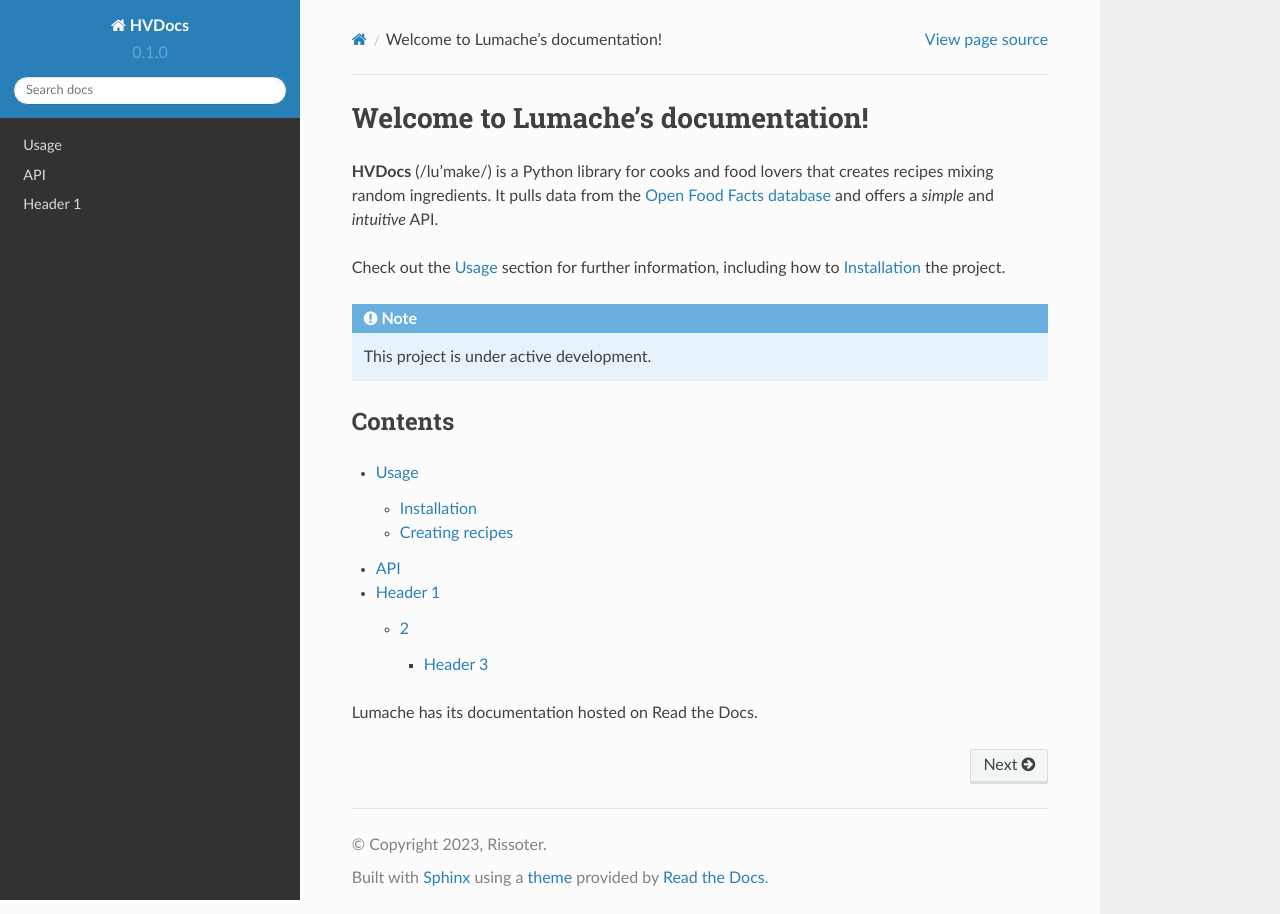
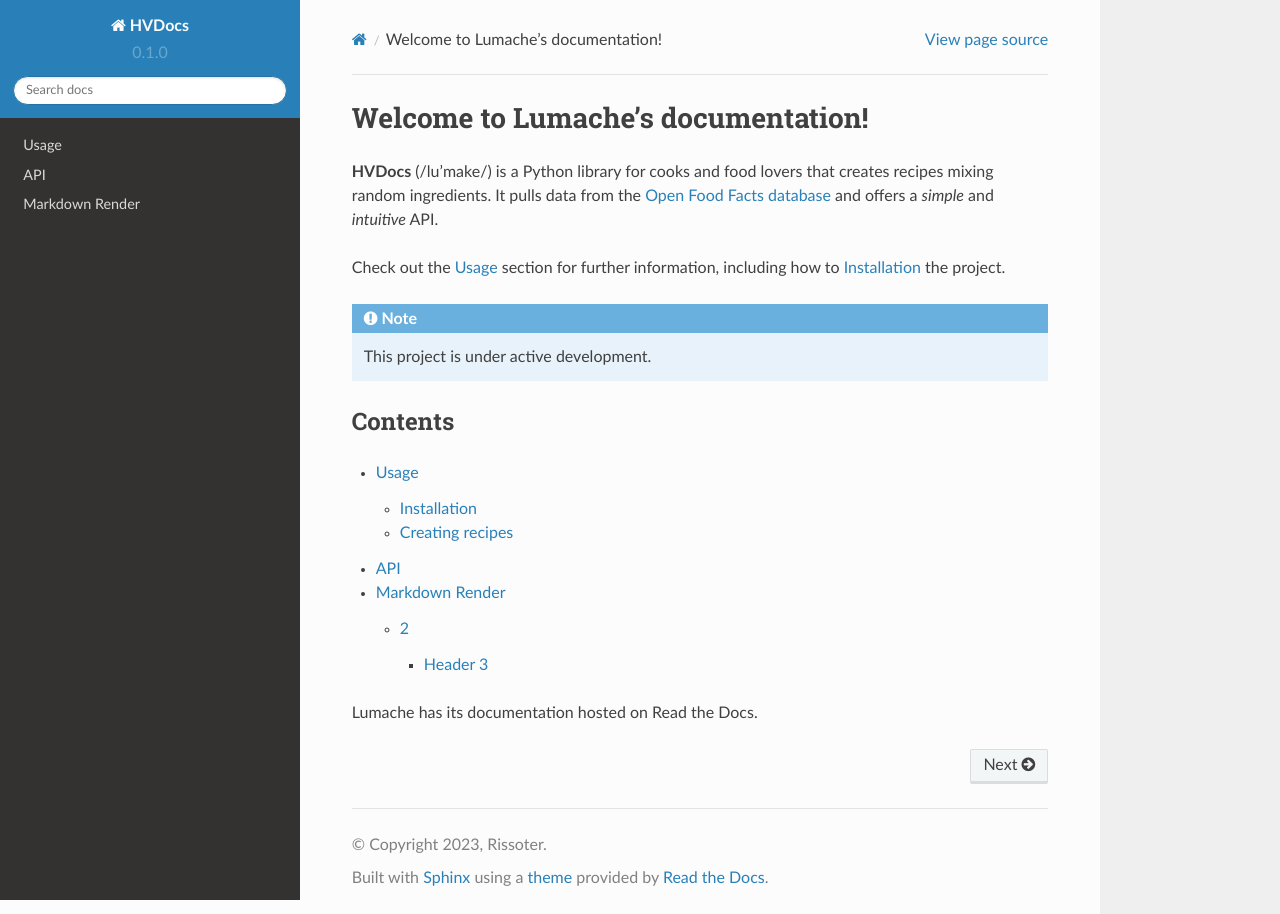
Before and after one commit to rissoter/hvdocs, a Sphinx documentation site: the page built from docs/source/index.rst, in a window 1280 px wide. Built offline with Sphinx 7.4.7 and the Read the Docs theme 2.0.0, drawn with Linux system fonts in a browser that asks for light colours.

Commit message:
update markdown support

```diff
--- a/docs/source/conf.py
+++ b/docs/source/conf.py
@@ -18,6 +18,7 @@ extensions = [
     'sphinx.ext.autosummary',
     'sphinx.ext.intersphinx',
     'myst_parser',
+    'sphinx_rtd_theme',
 ]
 
 intersphinx_mapping = {
--- a/docs/source/markdown.md
+++ b/docs/source/markdown.md
@@ -1,4 +1,4 @@
-# Header 1
+# Markdown Render
 
 ## 2
 
```
Also changed, not shown: 1 other file.
